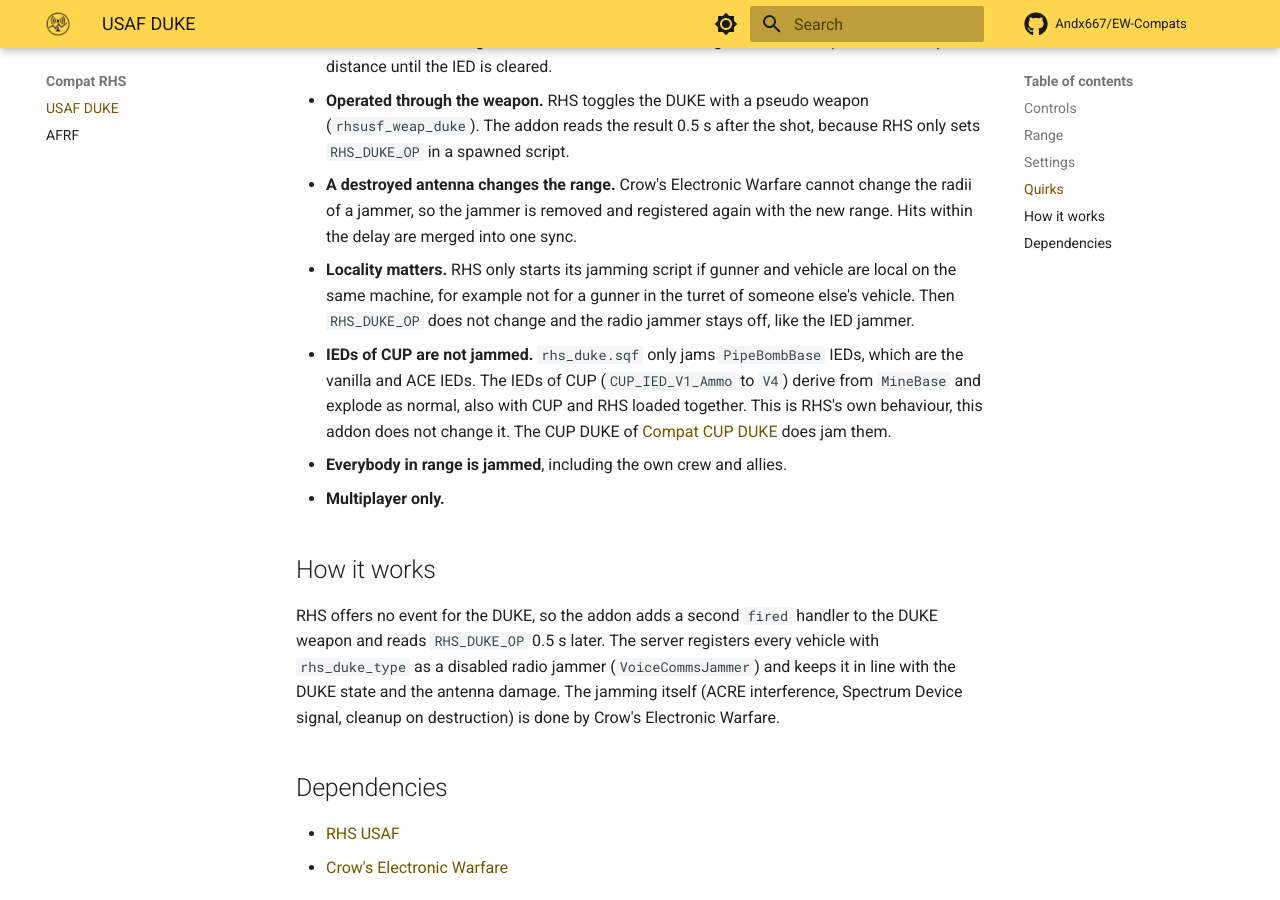
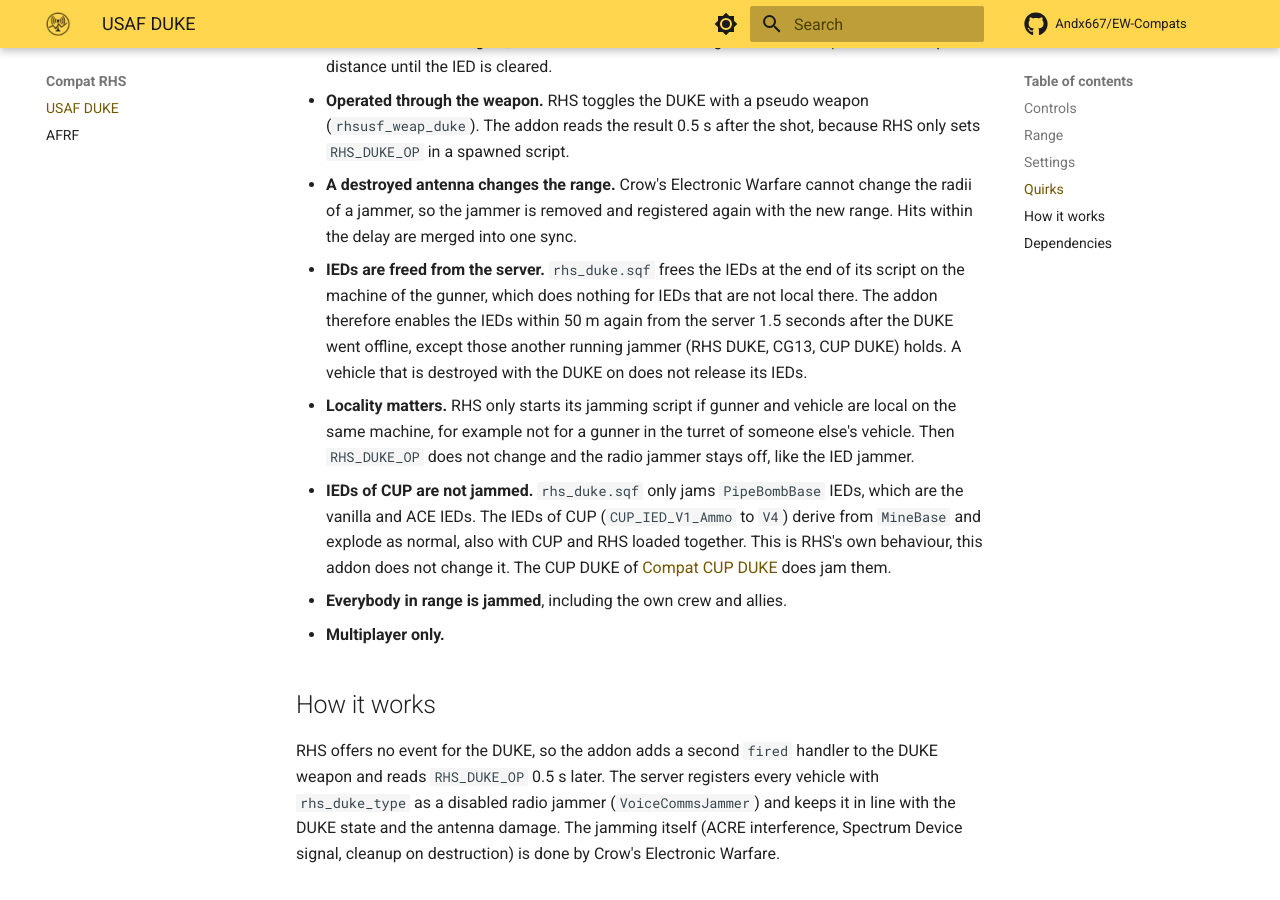
Before and after one commit to Andx667/EW-Compats, an MkDocs documentation site: the page built from docs/compat-rhs-usaf.md, in a window 1280 px wide and 900 px high, scrolled down 1600 px. Built offline with MkDocs 1.6.1 and Material for MkDocs 9.7.7, drawn with Linux system fonts in a browser that asks for light colours; plug-ins that fetch from the network failed and are left out; comment, search, counter and statistics services are not loaded.

Commit message:
Free the IEDs of an RHS DUKE from the server when it goes offline
Fixes #36

Co-Authored-By: Claude Sonnet 5.5 <noreply@anthropic.com>

```diff
--- a/docs/compat-rhs-usaf.md
+++ b/docs/compat-rhs-usaf.md
@@ -34,6 +34,7 @@ The 50 m is the IED jammer radius hardcoded in RHS. The falloff band is 1.5 time
 - **A triggered IED explodes when it leaves the jamming range.** The DUKE does not defuse an IED, it only holds it back: `rhs_duke.sqf` switches the simulation of the IEDs in range off and on again when they leave the range or the DUKE stops. An IED that is triggered while it is inside the range stays inert, but it explodes as soon as the DUKE is out of range, for example when the vehicle drives on or the DUKE is switched off. This is RHS's own behaviour, this addon does not change it, and it is the same as the Dingo CG13 of [Compat BWA3](compat-bwa3.md). Keep the distance until the IED is cleared.
 - **Operated through the weapon.** RHS toggles the DUKE with a pseudo weapon (`rhsusf_weap_duke`). The addon reads the result 0.5 s after the shot, because RHS only sets `RHS_DUKE_OP` in a spawned script.
 - **A destroyed antenna changes the range.** Crow's Electronic Warfare cannot change the radii of a jammer, so the jammer is removed and registered again with the new range. Hits within the delay are merged into one sync.
+- **IEDs are freed from the server.** `rhs_duke.sqf` frees the IEDs at the end of its script on the machine of the gunner, which does nothing for IEDs that are not local there. The addon therefore enables the IEDs within 50 m again from the server 1.5 seconds after the DUKE went offline, except those another running jammer (RHS DUKE, CG13, CUP DUKE) holds. A vehicle that is destroyed with the DUKE on does not release its IEDs.
 - **Locality matters.** RHS only starts its jamming script if gunner and vehicle are local on the same machine, for example not for a gunner in the turret of someone else's vehicle. Then `RHS_DUKE_OP` does not change and the radio jammer stays off, like the IED jammer.
 - **IEDs of CUP are not jammed.** `rhs_duke.sqf` only jams `PipeBombBase` IEDs, which are the vanilla and ACE IEDs. The IEDs of CUP (`CUP_IED_V1_Ammo` to `V4`) derive from `MineBase` and explode as normal, also with CUP and RHS loaded together. This is RHS's own behaviour, this addon does not change it. The CUP DUKE of [Compat CUP DUKE](compat-cup-duke.md) does jam them.
 - **Everybody in range is jammed**, including the own crew and allies.
```
Also changed, not shown: CHANGELOG.md (+1 -0 lines), addons/compat_rhs_usaf/README.md (+2 -0 lines), 4 other files.
